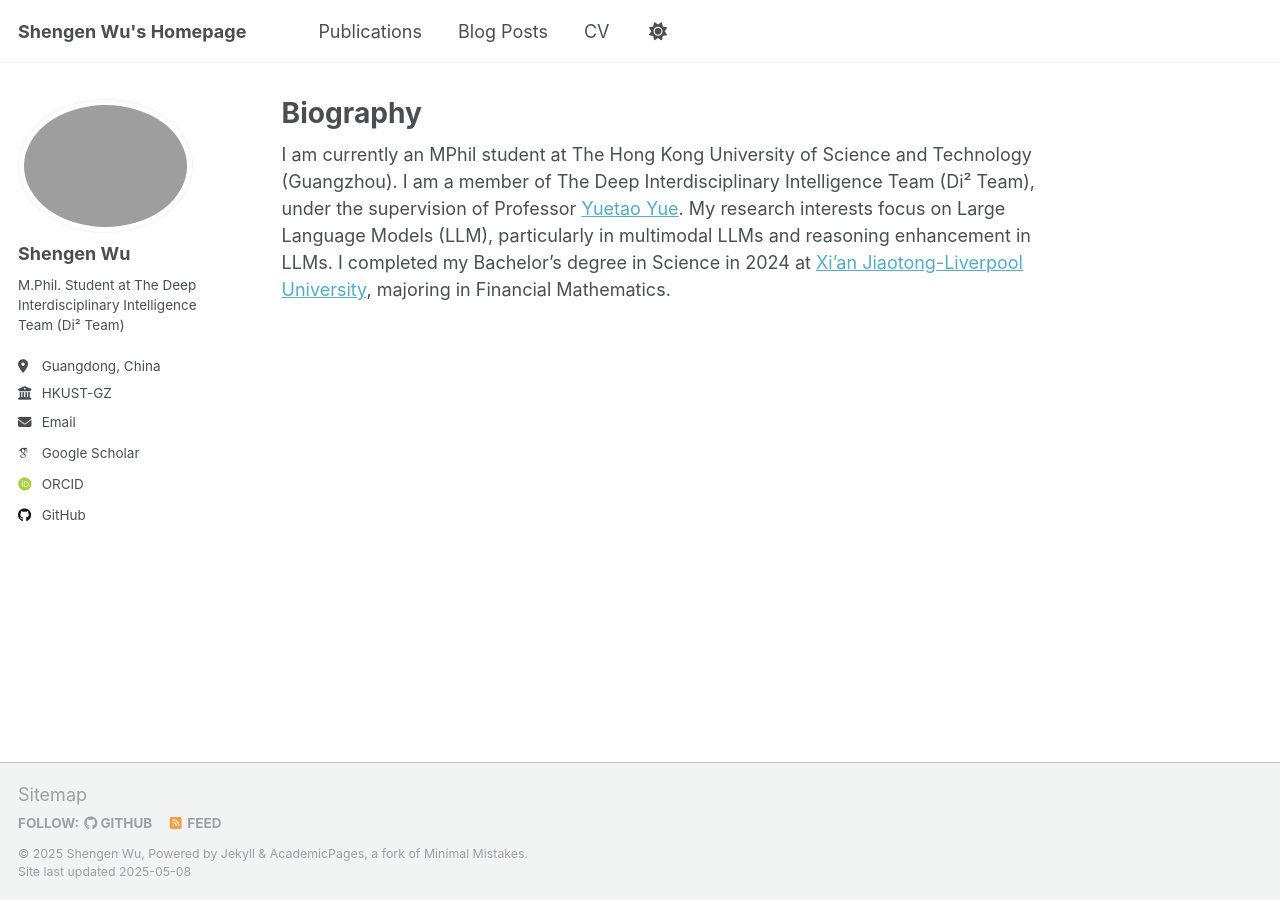
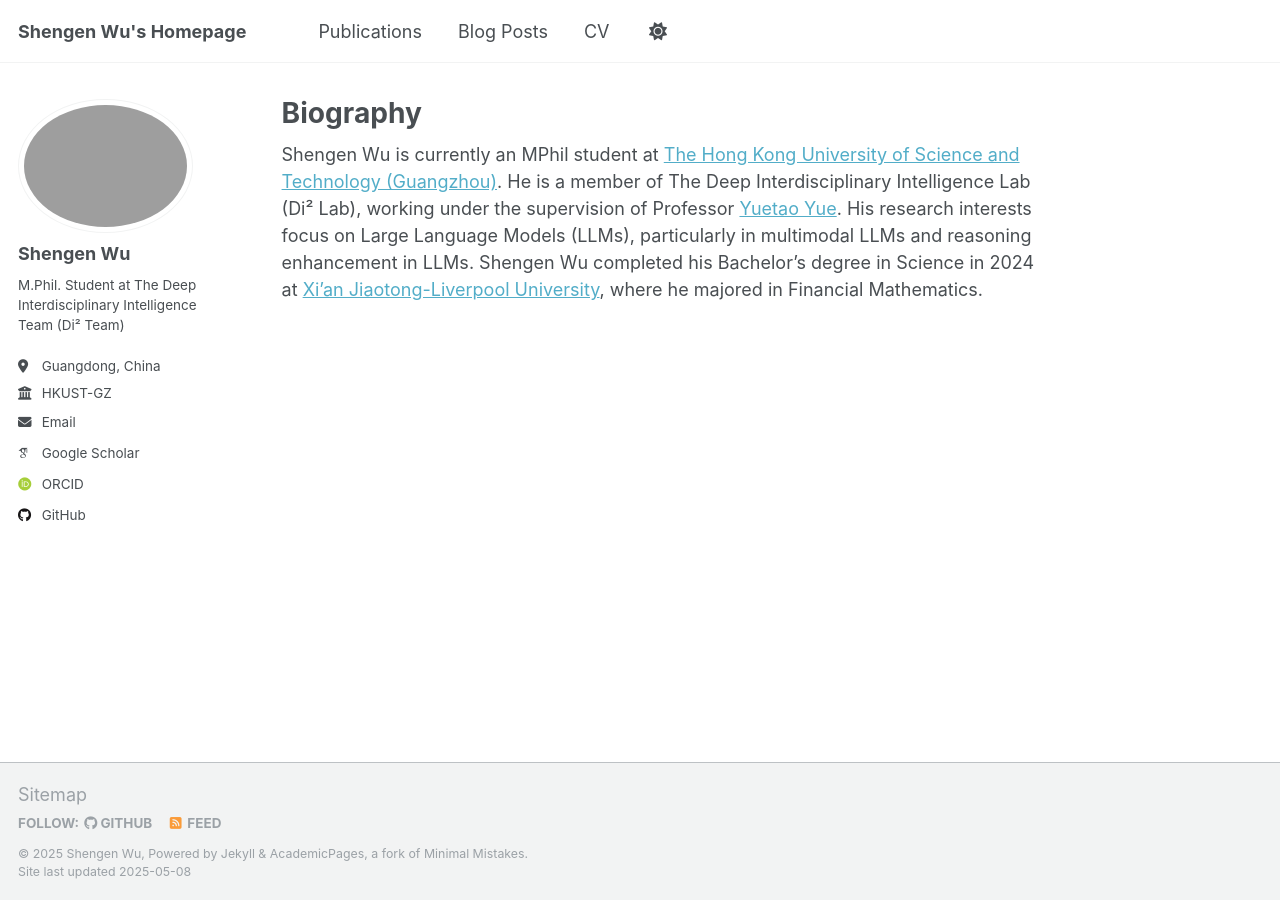
Before and after one commit to ShengenWu/shengenwu.github.io, a Jekyll site: the page built from _pages/about.md, in a window 1280 px wide. Built offline with Jekyll 4.4.1, drawn with Linux system fonts in a browser that asks for light colours; some web fonts are replaced.

Commit message:
update about

```diff
--- a/_pages/about.md
+++ b/_pages/about.md
@@ -7,4 +7,4 @@
   - /about.html
 ---
 
-I am currently an MPhil student at The Hong Kong University of Science and Technology (Guangzhou). I am a member of The Deep Interdisciplinary Intelligence Team (Di² Team), under the supervision of Professor [Yuetao Yue](https://facultyprofiles.hkust-gz.edu.cn/faculty-personal-page/YUE-Yutao/yutaoyue). My research interests focus on Large Language Models (LLM), particularly in multimodal LLMs and reasoning enhancement in LLMs. I completed my Bachelor's degree in Science in 2024 at [Xi'an Jiaotong-Liverpool University](xjtlu.edu.cn), majoring in Financial Mathematics.
+Shengen Wu is currently an MPhil student at [The Hong Kong University of Science and Technology (Guangzhou)](https://hkust-gz.edu.cn). He is a member of The Deep Interdisciplinary Intelligence Lab (Di² Lab), working under the supervision of Professor [Yuetao Yue](https://facultyprofiles.hkust-gz.edu.cn/faculty-personal-page/YUE-Yutao/yutaoyue). His research interests focus on Large Language Models (LLMs), particularly in multimodal LLMs and reasoning enhancement in LLMs. Shengen Wu completed his Bachelor's degree in Science in 2024 at [Xi'an Jiaotong-Liverpool University](xjtlu.edu.cn), where he majored in Financial Mathematics.
```
